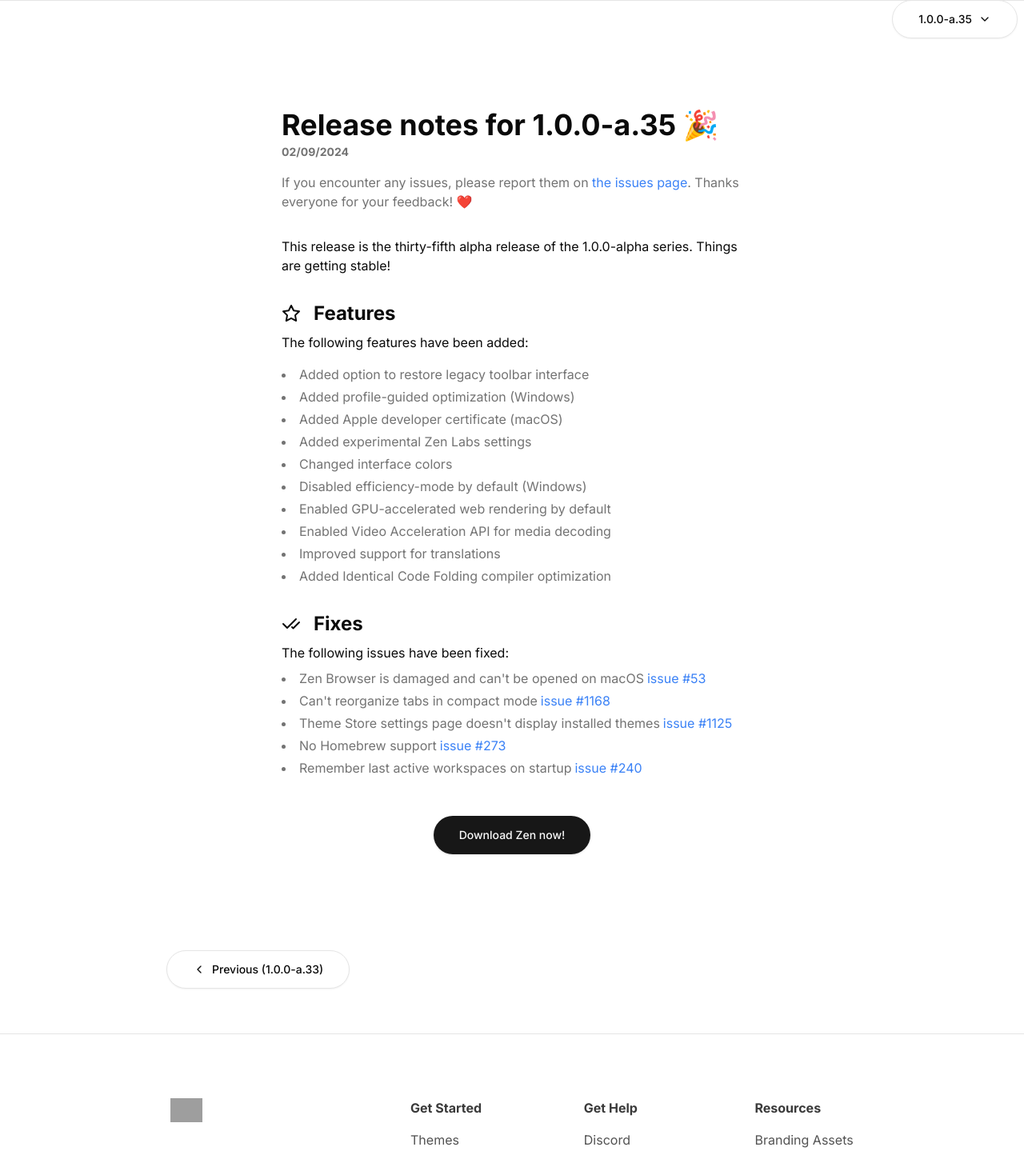
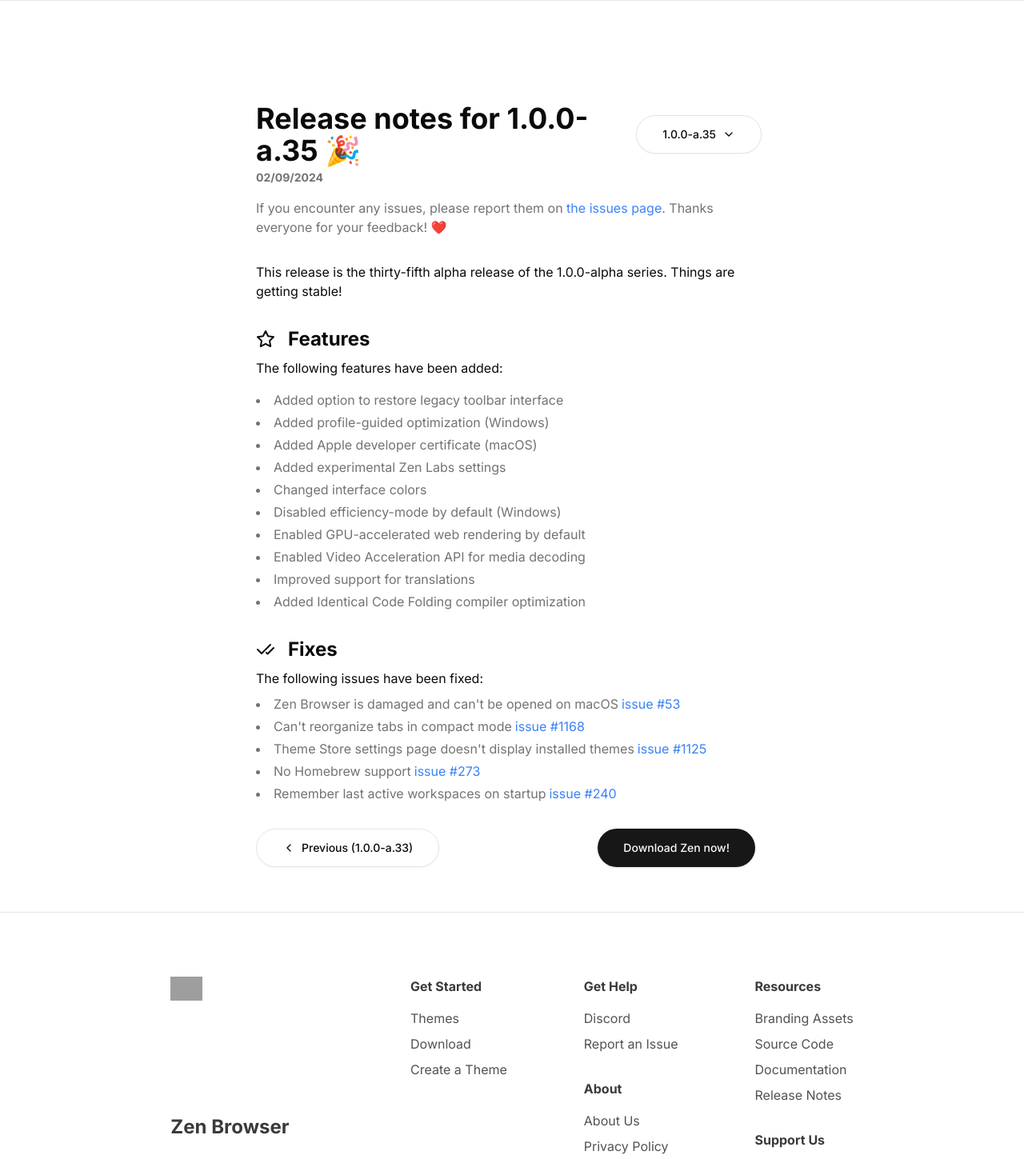
Before and after one commit to zen-browser/www, a Next.js app: page /release-notes/1.0.0-a.35 in a window 1280 px wide. Shown: the part 80-1529 px from the top of the page at 80% size. Built offline with nearby package versions, Linux system fonts and the light colour scheme; grey boxes are pictures that could not be loaded.

Commit message:
Refactor import statement in release notes page and version list component

```diff
--- a/src/app/release-notes/[version]/page.tsx
+++ b/src/app/release-notes/[version]/page.tsx
@@ -8,7 +8,6 @@ import { releaseNotes } from "@/lib/release-notes";
 import Link from "next/link";
 import { redirect } from "next/navigation";
 import { ChevronLeft, ChevronRight, ChevronDown } from 'lucide-react';
-import { VersionList } from '@/components/version-list';
 
 export async function generateStaticParams() {
   return [{version: "latest"}, ...releaseNotes.map((note) => ({ version: note.version }))];
@@ -43,34 +42,31 @@ export default function ReleaseNotePage({ params }: { params: { version: string
   const nextNote = releaseNotes[currentIndex - 1];
 
   return (
-    <main className="flex min-h-screen flex-col items-center justify-between">
-      <VersionList currentVersion={version} />
-
-      <div className="w-full max-w-4xl px-4 py-2">
+    <main className="flex min-h-screen flex-col items-center">
+      <div className='w-full lg:w-1/2 px-5 md:px-10 lg:px-0'>
         <ReleaseNote data={releaseNote} />
-      </div>
-
-      <div className="flex justify-between w-full max-w-4xl px-4 py-4">
+        <div className="flex flex-col md:flex-row items-center justify-between h-fit px-4 lg:px-0 pb-4 mt-8">
           {prevNote && (
-          <Link href={`/release-notes/${prevNote.version}`}>
+            <a href={`/release-notes/${prevNote.version}`} className='mx-auto md:mx-0'>
               <Button variant="outline" className="flex items-center">
                 <ChevronLeft className="mr-2 h-4 w-4" />
                 Previous ({prevNote.version})
               </Button>
-          </Link>
+            </a>
           )}
+          <a href="/download" className='mx-auto md:mx-4'>
+            <Button className="mt-4 md:mt-0 w-fit">Download Zen now!</Button>
+          </a>
           {nextNote && (
-          <Link href={`/release-notes/${nextNote.version}`} className="ml-auto">
-            <Button variant="outline" className="flex items-center">
+            <a href={`/release-notes/${nextNote.version}`} className="mt-4 mx-auto md:mx-0 md:mt-0">
+              <Button variant="outline" className="flex items-center ">
                 Next ({nextNote.version})
                 <ChevronRight className="ml-2 h-4 w-4" />
               </Button>
-          </Link>
+            </a>
           )}
         </div>
-
-      <Footer />
-      <Navigation /> {/* At the bottom of the page */}
+      </div>
     </main>
   );
 }
--- a/src/components/marketplace.tsx
+++ b/src/components/marketplace.tsx
@@ -11,7 +11,7 @@ export default function MarketplacePage({ themes }: {themes:ZenTheme[]}) {
 
   return (
     <div className="flex flex-col w-full mx-auto items-center justify-center h-full">
-      <div className="mx-auto w-full text-center border-b pt-48 pb-24 mb-12 bg-surface">
+      <div className="mx-auto w-full text-center border-b pt-48 pb-24 mb-12 bg-surface dark:bg-[#121212]">
         <div className="w-full lg:w-1/2 xl:w-1/2 mx-auto px-2 lg:px-none">
           <h1 className="text-4xl lg:text-7xl font-bold">Themes Store</h1>
           <ThemesSearch input={searchInput} setInput={setSearchInput} tags={tags} setTags={setTags} />
--- a/src/components/release-note.tsx
+++ b/src/components/release-note.tsx
@@ -3,13 +3,17 @@ import { ExclamationTriangleIcon } from "@radix-ui/react-icons";
 import { CheckCheckIcon, StarIcon } from "lucide-react";
 import { Button } from "./ui/button";
 import Link from "next/link";
+import { VersionList } from "./version-list";
 export default function ReleaseNoteElement({ data }: { data: ReleaseNote }) {
   return (
-    <div className="flex flex-col mt-52 mb-24">
-      <div className="mx-auto w-full px-10 md:px-0 lg:w-2/3">
-        <h1 className="text-4xl font-bold">
-          Release notes for {data.version} 🎉
-        </h1>
+    <div className="flex flex-col mt-52">
+      <div className="w-full px-10 md:px-0">
+        <div className="flex flex-col lg:flex-row-reverse items-center justify-between">
+          <VersionList currentVersion={data.version} />
+          <h1 className="text-4xl font-bold">
+            Release notes for {data.version} 🎉
+          </h1>
+        </div>
         <p className="text-sm mt-1 font-bold text-muted-foreground">
           {data.date}
         </p>
@@ -95,11 +99,6 @@ export default function ReleaseNoteElement({ data }: { data: ReleaseNote }) {
           </>
         )}
       </div>
-      <div className="flex flex-wrap items-center justify-center">
-        <a href="/download">
-          <Button className="mt-12 w-fit mx-auto">Download Zen now!</Button>
-        </a>
-      </div>
     </div>
   );
 }
--- a/src/components/version-list.tsx
+++ b/src/components/version-list.tsx
@@ -13,7 +13,7 @@ export const VersionList = React.memo(({ currentVersion }: { currentVersion: str
   }, []);
 
   return (
-    <div className="fixed right-0 lg:right-0 top-20 z-10 pr-2">
+    <div className="z-10 mb-10 lg:mb-0 pr-2">
       <div className="relative">
         <Button
           variant="outline"
```
Lines whose indentation alone changed are shown as unchanged.
